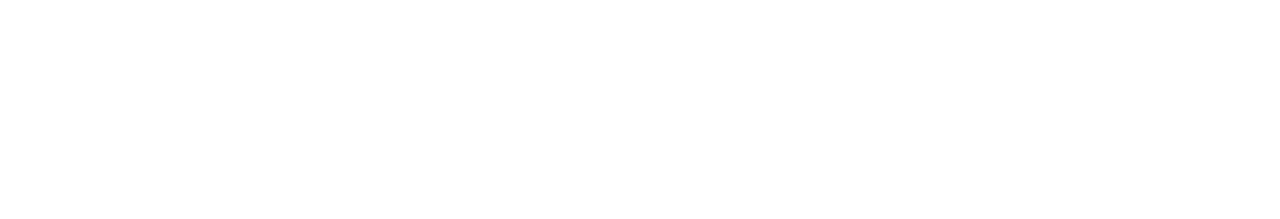
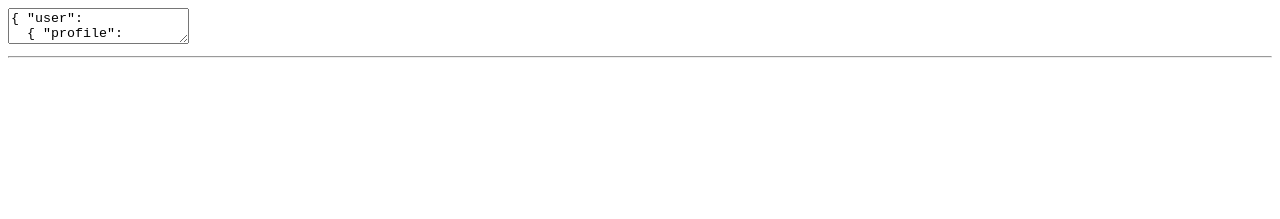
Before and after one commit to CindyLinz/Web-TreeVisualizer, a plain HTML site: page index.html in a window 1280 px wide. Drawn offline with Linux system fonts and the light colour scheme.

Commit message:
feat: add initial tree visualization structure
- Update page title to "Tree Visualizer"
- Add textarea for JSON input
- Add canvas element for visualization output

```diff
--- a/index.html
+++ b/index.html
@@ -3,9 +3,33 @@
 <head>
     <meta charset="UTF-8">
     <meta name="viewport" content="width=device-width, initial-scale=1.0">
-    <title>Document</title>
+    <title>Tree Visualizer</title>
 </head>
 <body>
-
+    <textarea>{ "user":
+  { "profile":
+    { "personal":
+      { "name": {}
+      , "contact":
+        { "email": {}
+        , "phone": {}
+        }
+      }
+    , "preferences":
+      { "theme": {}
+      , "notifications": {}
+      }
+    }
+  , "settings":
+    { "privacy": {}
+    , "security":
+      { "twoFactor": {}
+      , "backup": {}
+      }
+    }
+  }
+}</textarea>
+    <hr>
+    <canvas></canvas>
 </body>
 </html>
```
